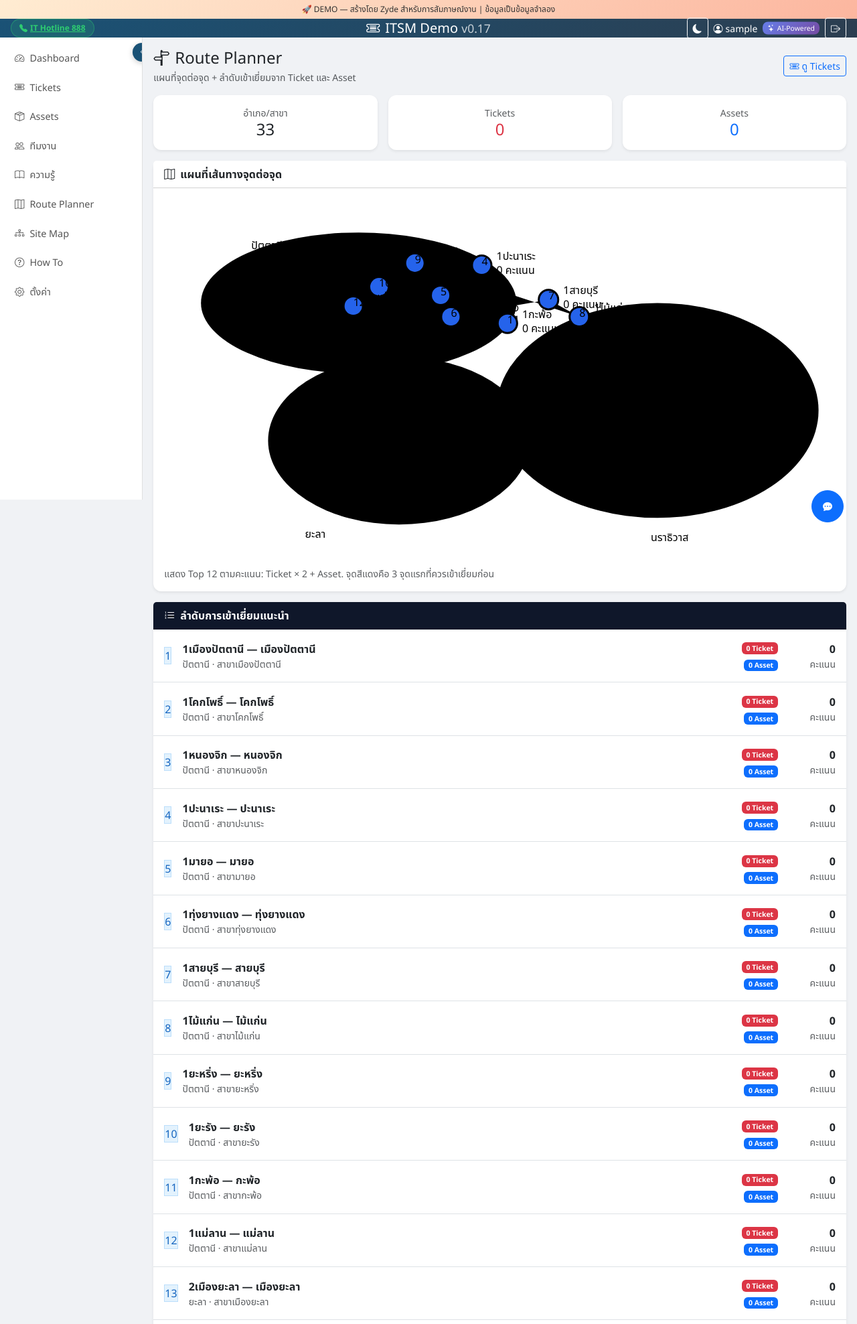
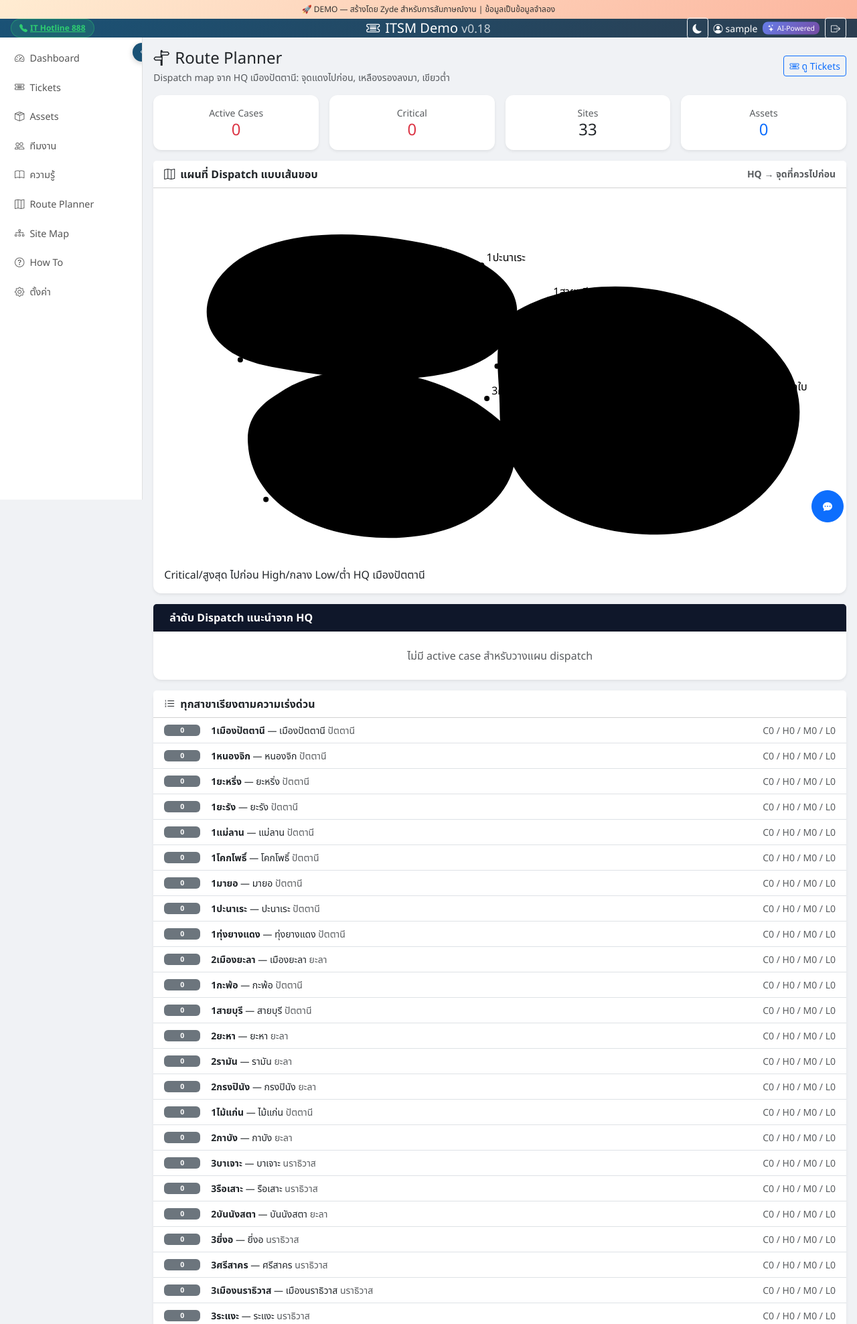
Before and after one commit to zyde-david/itsmdemo, a Flask app: page /route-planner in a window 1280 px wide. Shown: the top 1977 px of the page at 67% size. Run offline with Flask 3, Linux system fonts and the light colour scheme; the visitor is signed in with stand-in values (Sample User, id 1); data that the repository does not hold is empty; some libraries are stand-ins or nearby versions.

Commit message:
[verified] feat: dispatch route planner border map

```diff
--- a/app.py
+++ b/app.py
@@ -875,40 +875,10 @@
 def route_planner_page():
     c = get_db()
     branch_district = {b['branch']: b['district'] for b in ALL_BRANCHES}
+    branch_province = {b['branch']: b['province'] for b in ALL_BRANCHES}
+    district_branch = {b['district']: b['branch'] for b in ALL_BRANCHES}
 
-    ticket_counts = {}
-    rows = c.execute('SELECT branch, COUNT(*) as cnt FROM tickets GROUP BY branch').fetchall()
-    for r in rows:
-        d = branch_district.get(r['branch'], '')
-        if d:
-            ticket_counts[d] = ticket_counts.get(d, 0) + r['cnt']
-
-    asset_counts = {}
-    rows = c.execute('SELECT branch, COUNT(*) as cnt FROM assets GROUP BY branch').fetchall()
-    for r in rows:
-        d = branch_district.get(r['branch'], '')
-        if d:
-            asset_counts[d] = asset_counts.get(d, 0) + r['cnt']
-
-    districts = []
-    for b in ALL_BRANCHES:
-        d = b['district']
-        tickets = ticket_counts.get(d, 0)
-        assets = asset_counts.get(d, 0)
-        score = tickets * 2 + assets
-        districts.append({
-            'name': d,
-            'short_branch': _short_branch(b['branch']),
-            'branch': b['branch'],
-            'province': b['province'],
-            'tickets': tickets,
-            'assets': assets,
-            'score': score,
-            'priority': 'สูง' if score >= 10 else ('กลาง' if score >= 5 else 'ต่ำ')
-        })
-
-    # Approximate real-world coordinates for the 3 southern provinces.
-    # Used only for the lightweight SVG route map; ranking is based on live ticket/asset data.
+    # Approximate district center points for dispatch planning map.
     district_coords = {
         'เมืองปัตตานี': (6.8690, 101.2500), 'โคกโพธิ์': (6.7200, 101.0900), 'หนองจิก': (6.8400, 101.1800),
         'ปะนาเระ': (6.8600, 101.4900), 'มายอ': (6.7200, 101.4100), 'ทุ่งยางแดง': (6.6200, 101.4300),
@@ -923,23 +893,100 @@
         'สุไหงโก-ลก': (6.0300, 101.9700), 'สุไหงปาดี': (6.0800, 101.8700), 'จะแนะ': (6.0900, 101.6400),
         'เจาะไอร้อง': (6.2300, 101.8000),
     }
-    for d in districts:
-        d['lat'], d['lng'] = district_coords.get(d['name'], (6.45, 101.45))
 
-    districts.sort(key=lambda x: (x['score'], x['tickets'], x['assets']), reverse=True)
+    priority_counts = {}
+    rows = c.execute("""
+        SELECT branch, priority, COUNT(*) as cnt
+        FROM tickets
+        WHERE status NOT IN ('resolved','closed')
+        GROUP BY branch, priority
+    """).fetchall()
+    for r in rows:
+        d = branch_district.get(r['branch'], '')
+        if not d:
+            continue
+        priority_counts.setdefault(d, {'critical': 0, 'high': 0, 'medium': 0, 'low': 0})
+        priority_counts[d][r['priority']] = priority_counts[d].get(r['priority'], 0) + r['cnt']
 
-    # Build top route points for SVG: normalize lon/lat to a 1000x520 viewport.
-    route_points = districts[:12]
+    ticket_counts = {}
+    rows = c.execute("SELECT branch, COUNT(*) as cnt FROM tickets WHERE status NOT IN ('resolved','closed') GROUP BY branch").fetchall()
+    for r in rows:
+        d = branch_district.get(r['branch'], '')
+        if d:
+            ticket_counts[d] = ticket_counts.get(d, 0) + r['cnt']
+
+    asset_counts = {}
+    rows = c.execute('SELECT branch, COUNT(*) as cnt FROM assets GROUP BY branch').fetchall()
+    for r in rows:
+        d = branch_district.get(r['branch'], '')
+        if d:
+            asset_counts[d] = asset_counts.get(d, 0) + r['cnt']
+
+    def distance_km(a, b):
+        import math
+        lat1, lon1 = a; lat2, lon2 = b
+        r = 6371
+        p1, p2 = math.radians(lat1), math.radians(lat2)
+        dp = math.radians(lat2-lat1); dl = math.radians(lon2-lon1)
+        h = math.sin(dp/2)**2 + math.cos(p1)*math.cos(p2)*math.sin(dl/2)**2
+        return 2*r*math.asin(math.sqrt(h))
+
+    hq = {'name': 'HQ เมืองปัตตานี', 'short_branch': 'HQ', 'lat': 6.8690, 'lng': 101.2500, 'x': 0, 'y': 0}
+    districts = []
+    for b in ALL_BRANCHES:
+        d = b['district']
+        p = priority_counts.get(d, {'critical': 0, 'high': 0, 'medium': 0, 'low': 0})
+        active = ticket_counts.get(d, 0)
+        assets = asset_counts.get(d, 0)
+        dispatch_score = p.get('critical',0)*100 + p.get('high',0)*40 + p.get('medium',0)*12 + p.get('low',0)*5 + active*2
+        lat, lng = district_coords.get(d, (6.45, 101.45))
+        if active <= 0:
+            color = 'none'
+        elif p.get('critical',0) > 0 or dispatch_score >= 100:
+            color = 'red'
+        elif p.get('high',0) > 0 or dispatch_score >= 40:
+            color = 'yellow'
+        else:
+            color = 'green'
+        districts.append({
+            'name': d, 'short_branch': _short_branch(b['branch']), 'branch': b['branch'], 'province': b['province'],
+            'tickets': active, 'assets': assets, 'critical': p.get('critical',0), 'high': p.get('high',0),
+            'medium': p.get('medium',0), 'low': p.get('low',0), 'score': dispatch_score,
+            'priority': 'สูง' if color == 'red' else ('กลาง' if color == 'yellow' else ('ต่ำ' if color == 'green' else '-')),
+            'color': color, 'lat': lat, 'lng': lng, 'distance_from_hq': distance_km((hq['lat'], hq['lng']), (lat, lng))
+        })
+
+    active_sites = [d for d in districts if d['tickets'] > 0]
+    ranked = sorted(districts, key=lambda x: (x['score'], -x['distance_from_hq']), reverse=True)
+
+    # Dispatch route: start HQ, choose most urgent next; when urgency ties, choose nearer current site.
+    remaining = active_sites[:]
+    route_points = []
+    current = (hq['lat'], hq['lng'])
+    while remaining and len(route_points) < 12:
+        remaining.sort(key=lambda d: (d['score'], -distance_km(current, (d['lat'], d['lng']))), reverse=True)
+        chosen = remaining.pop(0)
+        chosen['leg_km'] = round(distance_km(current, (chosen['lat'], chosen['lng'])), 1)
+        route_points.append(chosen)
+        current = (chosen['lat'], chosen['lng'])
+
     min_lat, max_lat = 5.70, 6.95
     min_lng, max_lng = 100.95, 102.10
+    def xy(lat, lng):
+        return (60 + ((lng - min_lng) / (max_lng - min_lng)) * 880,
+                470 - ((lat - min_lat) / (max_lat - min_lat)) * 400)
+    hq['x'], hq['y'] = xy(hq['lat'], hq['lng'])
     for i, d in enumerate(route_points, start=1):
         d['route_no'] = i
-        d['x'] = 60 + ((d['lng'] - min_lng) / (max_lng - min_lng)) * 880
-        d['y'] = 470 - ((d['lat'] - min_lat) / (max_lat - min_lat)) * 400
+        d['x'], d['y'] = xy(d['lat'], d['lng'])
+    for d in districts:
+        d['x'], d['y'] = xy(d['lat'], d['lng'])
 
     total_tickets = sum(d['tickets'] for d in districts)
     total_assets = sum(d['assets'] for d in districts)
-    return render_template('route-planner.html', districts=districts, route_points=route_points, total_tickets=total_tickets, total_assets=total_assets)
+    total_critical = sum(d['critical'] for d in districts)
+    return render_template('route-planner.html', districts=ranked, route_points=route_points, hq=hq,
+                           total_tickets=total_tickets, total_assets=total_assets, total_critical=total_critical)
 
 def _start_init_db():
     """Run init_db in a background thread so it doesn't block gunicorn startup."""
--- a/templates/base.html
+++ b/templates/base.html
@@ -263,7 +263,7 @@
    <a href="tel:888" class="quick-dial-btn"><i class="bi bi-telephone-fill"></i>IT Hotline 888</a>
   </div>
   <!-- Center: Brand -->
-  <a href="/" class="navbar-brand mb-0 h5 text-white text-decoration-none"><i class="bi bi-ticket-detailed me-2"></i>ITSM Demo <span class="small fw-normal opacity-75">v0.17</span></a>
+  <a href="/" class="navbar-brand mb-0 h5 text-white text-decoration-none"><i class="bi bi-ticket-detailed me-2"></i>ITSM Demo <span class="small fw-normal opacity-75">v0.18</span></a>
   <!-- Right: Theme toggle + User + Logout -->
   <div class="nav-user-section d-flex align-items-center gap-2">
    <button class="btn btn-sm btn-outline-light d-md-none me-1" type="button" id="sidebarToggle"><i class="bi bi-list"></i></button>
@@ -494,7 +494,7 @@
 </script>
 {% block extra_scripts %}{% endblock %}
 <div class="footer text-center py-3" style="color:#95a5a6;font-size:.7rem">
-  ITSM Demo v0.17 | <span class="id-badge" style="font-size:.65rem">a133e14</span> | Flask + SQLite + Bootstrap 5 + DataTables + Leaflet
+  ITSM Demo v0.18 | <span class="id-badge" style="font-size:.65rem">a133e14</span> | Flask + SQLite + Bootstrap 5 + DataTables + Leaflet
   <span class="d-none d-md-inline mx-2">|</span>
   <a href="tel:888" class="d-none d-md-inline" style="color:#2ecc71;font-size:.7rem;text-decoration:none"><i class="bi bi-telephone-fill me-1"></i>IT Hotline 888</a>
 </div>
--- a/templates/route-planner.html
+++ b/templates/route-planner.html
@@ -2,21 +2,26 @@
 {% block title %}Route Planner — ITSM Demo{% endblock %}
 {% block extra_head %}
 <style>
-.route-card { border: 1px solid #e5e7eb; border-radius: 12px; background: #fff; }
-.route-step { width: 34px; height: 34px; border-radius: 50%; display: inline-flex; align-items:center; justify-content:center; font-weight:700; }
+.dispatch-map { background:#fff; border:1px solid #d1d5db; border-radius:16px; overflow:hidden; }
+.map-outline { fill:none; stroke:#64748b; stroke-width:2.2; stroke-linejoin:round; }
+.map-district { fill:none; stroke:#cbd5e1; stroke-width:1.4; stroke-dasharray:4 4; }
+.route-line { fill:none; stroke:#0f172a; stroke-width:3.5; stroke-linecap:round; stroke-linejoin:round; stroke-dasharray:9 7; opacity:.75; }
+.hq-dot { fill:#111827; stroke:#fff; stroke-width:4; filter:drop-shadow(0 3px 7px rgba(0,0,0,.35)); }
+.site-dot { fill:#fff; stroke:#94a3b8; stroke-width:2; }
+.case-badge { stroke:#fff; stroke-width:3; filter:drop-shadow(0 2px 5px rgba(15,23,42,.25)); }
+.case-red { fill:#dc2626; }
+.case-yellow { fill:#f59e0b; }
+.case-green { fill:#16a34a; }
+.badge-text { fill:#fff; font-size:16px; font-weight:800; text-anchor:middle; dominant-baseline:central; }
+.branch-name { fill:#0f172a; font-size:15px; font-weight:700; paint-order:stroke; stroke:#fff; stroke-width:4; stroke-linejoin:round; }
+.route-no { fill:#fff; font-size:11px; font-weight:800; text-anchor:middle; dominant-baseline:central; }
+.legend-pill { display:inline-flex; align-items:center; gap:6px; margin-right:10px; font-size:.85rem; }
+.legend-dot { width:13px; height:13px; border-radius:50%; display:inline-block; }
+.route-step { width:34px; height:34px; border-radius:50%; display:inline-flex; align-items:center; justify-content:center; font-weight:700; }
 .priority-high { background:#fee2e2; color:#991b1b; }
 .priority-mid { background:#fef3c7; color:#92400e; }
 .priority-low { background:#dcfce7; color:#166534; }
-.route-arrow { color:#94a3b8; font-size:1.2rem; }
-.svg-map-wrap { background: linear-gradient(135deg,#eff6ff,#f8fafc); border-radius:16px; border:1px solid #dbeafe; overflow:hidden; }
-.route-line { fill:none; stroke:#2563eb; stroke-width:4; stroke-linecap:round; stroke-linejoin:round; stroke-dasharray:10 9; opacity:.8; }
-.province-zone { fill:rgba(148,163,184,.16); stroke:#cbd5e1; stroke-width:2; stroke-dasharray:8 8; }
-.point-ring { fill:#fff; stroke:#2563eb; stroke-width:4; filter: drop-shadow(0 3px 5px rgba(15,23,42,.25)); }
-.point-top { fill:#dc2626; stroke:#fff; stroke-width:3; filter: drop-shadow(0 3px 7px rgba(220,38,38,.35)); }
-.point-label { font-size:18px; font-weight:800; fill:#fff; text-anchor:middle; dominant-baseline:central; }
-.map-name { font-size:18px; font-weight:700; fill:#0f172a; paint-order:stroke; stroke:#fff; stroke-width:5; stroke-linejoin:round; }
-.map-score { font-size:14px; fill:#475569; paint-order:stroke; stroke:#fff; stroke-width:4; }
-@media(max-width:767.98px){ .route-step { width:30px; height:30px; font-size:.85rem; } .map-name{font-size:15px}.map-score{font-size:12px} }
+@media(max-width:767.98px){ .branch-name{font-size:12px}.badge-text{font-size:13px}.route-step{width:30px;height:30px;font-size:.85rem} }
 </style>
 {% endblock %}
 
@@ -24,63 +29,92 @@
 <div class="d-flex justify-content-between align-items-center mb-3 flex-wrap gap-2">
   <div>
     <h4 class="mb-1"><i class="bi bi-signpost-split me-2"></i>Route Planner</h4>
-    <div class="text-muted small">แผนที่จุดต่อจุด + ลำดับเข้าเยี่ยมจาก Ticket และ Asset</div>
+    <div class="text-muted small">Dispatch map จาก HQ เมืองปัตตานี: จุดแดงไปก่อน, เหลืองรองลงมา, เขียวต่ำ</div>
   </div>
   <a href="{{ url_for('tickets_page') }}" class="btn btn-sm btn-outline-primary"><i class="bi bi-ticket-detailed me-1"></i>ดู Tickets</a>
 </div>
 
 <div class="row g-3 mb-3">
-  <div class="col-4"><div class="card text-center shadow-sm"><div class="card-body py-3"><div class="text-muted small">อำเภอ/สาขา</div><div class="h4 mb-0">{{ districts|length }}</div></div></div></div>
-  <div class="col-4"><div class="card text-center shadow-sm"><div class="card-body py-3"><div class="text-muted small">Tickets</div><div class="h4 mb-0 text-danger">{{ total_tickets }}</div></div></div></div>
-  <div class="col-4"><div class="card text-center shadow-sm"><div class="card-body py-3"><div class="text-muted small">Assets</div><div class="h4 mb-0 text-primary">{{ total_assets }}</div></div></div></div>
+  <div class="col-3"><div class="card text-center shadow-sm"><div class="card-body py-3"><div class="text-muted small">Active Cases</div><div class="h4 mb-0 text-danger">{{ total_tickets }}</div></div></div></div>
+  <div class="col-3"><div class="card text-center shadow-sm"><div class="card-body py-3"><div class="text-muted small">Critical</div><div class="h4 mb-0 text-danger">{{ total_critical }}</div></div></div></div>
+  <div class="col-3"><div class="card text-center shadow-sm"><div class="card-body py-3"><div class="text-muted small">Sites</div><div class="h4 mb-0">{{ districts|length }}</div></div></div></div>
+  <div class="col-3"><div class="card text-center shadow-sm"><div class="card-body py-3"><div class="text-muted small">Assets</div><div class="h4 mb-0 text-primary">{{ total_assets }}</div></div></div></div>
 </div>
 
 <div class="card shadow-sm mb-3">
-  <div class="card-header bg-white fw-bold"><i class="bi bi-map me-2"></i>แผนที่เส้นทางจุดต่อจุด</div>
+  <div class="card-header bg-white fw-bold d-flex justify-content-between align-items-center flex-wrap gap-2">
+    <span><i class="bi bi-map me-2"></i>แผนที่ Dispatch แบบเส้นขอบ</span>
+    <span class="small text-muted">HQ → จุดที่ควรไปก่อน</span>
+  </div>
   <div class="card-body">
-    <div class="svg-map-wrap">
-      <svg viewBox="0 0 1000 540" width="100%" role="img" aria-label="Route planner point to point map">
-        <rect x="0" y="0" width="1000" height="540" fill="transparent"/>
-        <ellipse class="province-zone" cx="290" cy="155" rx="235" ry="105"/>
-        <ellipse class="province-zone" cx="350" cy="360" rx="195" ry="125"/>
-        <ellipse class="province-zone" cx="735" cy="315" rx="240" ry="160"/>
-        <text x="130" y="75" class="map-score">ปัตตานี</text>
-        <text x="210" y="505" class="map-score">ยะลา</text>
-        <text x="725" y="510" class="map-score">นราธิวาส</text>
-        <polyline class="route-line" points="{% for p in route_points %}{{ '%.1f'|format(p.x) }},{{ '%.1f'|format(p.y) }} {% endfor %}"/>
+    <div class="dispatch-map">
+      <svg viewBox="0 0 1000 540" width="100%" role="img" aria-label="Border-only IT dispatch route map">
+        <rect x="0" y="0" width="1000" height="540" fill="#fff"/>
+        <!-- simple border-only province silhouettes -->
+        <path class="map-outline" d="M80,120 C135,45 275,40 405,70 C500,92 555,150 510,210 C455,285 290,275 160,250 C75,235 40,180 80,120 Z"/>
+        <path class="map-outline" d="M170,290 C255,230 410,250 500,330 C560,385 500,505 335,505 C220,505 130,450 125,365 C122,330 140,308 170,290 Z"/>
+        <path class="map-outline" d="M520,170 C640,95 845,130 925,245 C990,340 905,500 735,500 C590,500 500,425 500,315 C500,255 485,205 520,170 Z"/>
+        <!-- internal border hints, no fills -->
+        <path class="map-district" d="M160,92 L240,250 M270,58 L290,270 M385,75 L335,265 M470,125 L420,260 M145,345 L505,345 M210,290 L250,505 M340,260 L360,505 M475,335 L420,495 M565,190 L750,500 M690,130 L640,500 M820,160 L745,500 M920,270 L520,335"/>
+        <polyline class="route-line" points="{{ '%.1f'|format(hq.x) }},{{ '%.1f'|format(hq.y) }} {% for p in route_points %}{{ '%.1f'|format(p.x) }},{{ '%.1f'|format(p.y) }} {% endfor %}"/>
+        <!-- all branch names as reference -->
+        {% for d in districts %}
+          <circle class="site-dot" cx="{{ '%.1f'|format(d.x) }}" cy="{{ '%.1f'|format(d.y) }}" r="4"/>
+          {% if d.tickets == 0 %}<text class="branch-name" x="{{ '%.1f'|format(d.x + 7) }}" y="{{ '%.1f'|format(d.y - 6) }}">{{ d.short_branch }}</text>{% endif %}
+        {% endfor %}
+        <!-- HQ -->
+        <circle class="hq-dot" cx="{{ '%.1f'|format(hq.x) }}" cy="{{ '%.1f'|format(hq.y) }}" r="15"/>
+        <text class="badge-text" x="{{ '%.1f'|format(hq.x) }}" y="{{ '%.1f'|format(hq.y) }}">H</text>
+        <text class="branch-name" x="{{ '%.1f'|format(hq.x + 18) }}" y="{{ '%.1f'|format(hq.y - 12) }}">HQ เมืองปัตตานี</text>
+        <!-- active case badges -->
         {% for p in route_points %}
           <g>
-            {% if loop.index <= 3 %}<circle class="point-top" cx="{{ '%.1f'|format(p.x) }}" cy="{{ '%.1f'|format(p.y) }}" r="18"/>{% else %}<circle class="point-ring" cx="{{ '%.1f'|format(p.x) }}" cy="{{ '%.1f'|format(p.y) }}" r="16"/><circle cx="{{ '%.1f'|format(p.x) }}" cy="{{ '%.1f'|format(p.y) }}" r="13" fill="#2563eb"/>{% endif %}
-            <text class="point-label" x="{{ '%.1f'|format(p.x) }}" y="{{ '%.1f'|format(p.y) }}">{{ loop.index }}</text>
-            <text class="map-name" x="{{ '%.1f'|format(p.x + 22) }}" y="{{ '%.1f'|format(p.y - 8) }}">{{ p.short_branch }}</text>
-            <text class="map-score" x="{{ '%.1f'|format(p.x + 22) }}" y="{{ '%.1f'|format(p.y + 13) }}">{{ p.score }} คะแนน</text>
+            <circle class="case-badge {% if p.color == 'red' %}case-red{% elif p.color == 'yellow' %}case-yellow{% else %}case-green{% endif %}" cx="{{ '%.1f'|format(p.x) }}" cy="{{ '%.1f'|format(p.y) }}" r="18"/>
+            <text class="badge-text" x="{{ '%.1f'|format(p.x) }}" y="{{ '%.1f'|format(p.y) }}">{{ p.tickets }}</text>
+            <circle cx="{{ '%.1f'|format(p.x - 13) }}" cy="{{ '%.1f'|format(p.y - 13) }}" r="8" fill="#0f172a"/>
+            <text class="route-no" x="{{ '%.1f'|format(p.x - 13) }}" y="{{ '%.1f'|format(p.y - 13) }}">{{ loop.index }}</text>
+            <text class="branch-name" x="{{ '%.1f'|format(p.x + 23) }}" y="{{ '%.1f'|format(p.y - 8) }}">{{ p.short_branch }}</text>
           </g>
         {% endfor %}
       </svg>
     </div>
-    <div class="text-muted small mt-2">แสดง Top 12 ตามคะแนน: Ticket × 2 + Asset. จุดสีแดงคือ 3 จุดแรกที่ควรเข้าเยี่ยมก่อน</div>
+    <div class="mt-2">
+      <span class="legend-pill"><span class="legend-dot" style="background:#dc2626"></span>Critical/สูงสุด ไปก่อน</span>
+      <span class="legend-pill"><span class="legend-dot" style="background:#f59e0b"></span>High/กลาง</span>
+      <span class="legend-pill"><span class="legend-dot" style="background:#16a34a"></span>Low/ต่ำ</span>
+      <span class="legend-pill"><span class="legend-dot" style="background:#111827"></span>HQ เมืองปัตตานี</span>
+    </div>
   </div>
 </div>
 
 <div class="card shadow-sm mb-3">
-  <div class="card-header bg-dark text-white fw-bold" style="background:#0F172A!important"><i class="bi bi-list-ol me-2"></i>ลำดับการเข้าเยี่ยมแนะนำ</div>
+  <div class="card-header bg-dark text-white fw-bold" style="background:#0F172A!important"><i class="bi bi-route me-2"></i>ลำดับ Dispatch แนะนำจาก HQ</div>
   <div class="card-body p-0">
-    {% for d in districts %}
+    {% for d in route_points %}
     <div class="d-flex align-items-center gap-3 px-3 py-3 border-bottom">
-      <span class="route-step {% if d.priority == 'สูง' %}priority-high{% elif d.priority == 'กลาง' %}priority-mid{% else %}priority-low{% endif %}">{{ loop.index }}</span>
-      <div class="flex-grow-1"><div class="fw-bold">{{ d.short_branch }} — {{ d.name }}</div><div class="small text-muted">{{ d.province }} · {{ d.branch }}</div></div>
-      <div class="text-end small"><div><span class="badge bg-danger">{{ d.tickets }} Ticket</span></div><div class="mt-1"><span class="badge bg-primary">{{ d.assets }} Asset</span></div></div>
-      <div class="text-end d-none d-md-block" style="min-width:70px"><div class="fw-bold">{{ d.score }}</div><div class="small text-muted">คะแนน</div></div>
+      <span class="route-step {% if d.color == 'red' %}priority-high{% elif d.color == 'yellow' %}priority-mid{% else %}priority-low{% endif %}">{{ loop.index }}</span>
+      <div class="flex-grow-1">
+        <div class="fw-bold">{{ d.short_branch }} — {{ d.name }}</div>
+        <div class="small text-muted">ระยะจากจุดก่อนหน้า ~{{ d.leg_km }} กม. · Critical {{ d.critical }} · High {{ d.high }}</div>
+      </div>
+      <div class="text-end small"><span class="badge bg-danger">{{ d.tickets }} Case</span><div class="mt-1">คะแนน {{ d.score }}</div></div>
     </div>
+    {% else %}
+    <div class="p-4 text-center text-muted">ไม่มี active case สำหรับวางแผน dispatch</div>
     {% endfor %}
   </div>
 </div>
 
 <div class="card shadow-sm">
-  <div class="card-header bg-white fw-bold"><i class="bi bi-route me-2"></i>เส้นทางแบบเร็ว</div>
-  <div class="card-body small">
-    {% for d in districts[:10] %}<span class="badge rounded-pill {% if loop.index <= 3 %}bg-danger{% elif loop.index <= 6 %}bg-warning text-dark{% else %}bg-secondary{% endif %} me-1 mb-2">{{ loop.index }}. {{ d.short_branch }}</span>{% if not loop.last %}<span class="route-arrow me-1">→</span>{% endif %}{% endfor %}
-    <div class="text-muted mt-2">ใช้สำหรับวางแผนเข้าเยี่ยมก่อน-หลังในวันเดียว โดยเน้นจุดที่มีงานค้างและทรัพย์สินมากที่สุด</div>
+  <div class="card-header bg-white fw-bold"><i class="bi bi-list-ol me-2"></i>ทุกสาขาเรียงตามความเร่งด่วน</div>
+  <div class="card-body p-0">
+    {% for d in districts %}
+    <div class="d-flex align-items-center gap-3 px-3 py-2 border-bottom small">
+      <span class="badge {% if d.color == 'red' %}bg-danger{% elif d.color == 'yellow' %}bg-warning text-dark{% elif d.color == 'green' %}bg-success{% else %}bg-secondary{% endif %}" style="width:54px">{{ d.tickets }}</span>
+      <div class="flex-grow-1"><b>{{ d.short_branch }}</b> — {{ d.name }} <span class="text-muted">{{ d.province }}</span></div>
+      <div class="text-end text-muted">C{{ d.critical }} / H{{ d.high }} / M{{ d.medium }} / L{{ d.low }}</div>
+    </div>
+    {% endfor %}
   </div>
 </div>
 {% endblock %}
```
